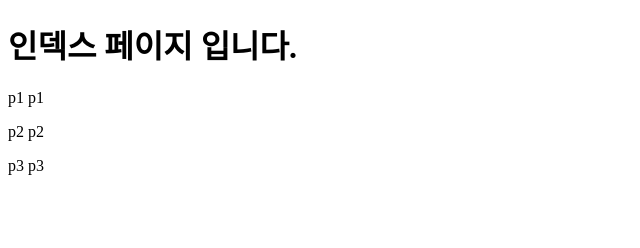
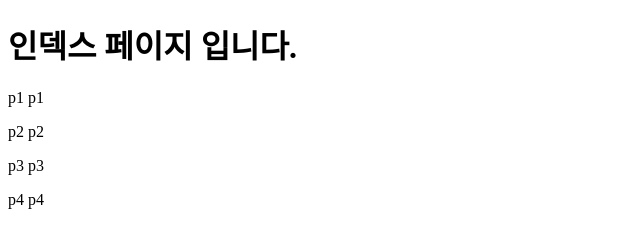
Before and after one commit to hs-0919/acorn, a plain HTML site: page index.html in a window 1280 px wide. Shown: the full height of the page, 0-640 px from the left. Drawn offline with Linux system fonts and the light colour scheme.

Commit message:
p4 p4 added

```diff
--- a/index.html
+++ b/index.html
@@ -11,5 +11,6 @@
     <p> p1 p1 </p>
     <p> p2 p2 </p>
     <p> p3 p3 </p>
+    <p> p4 p4</p>
 </body>
 </html>
```
